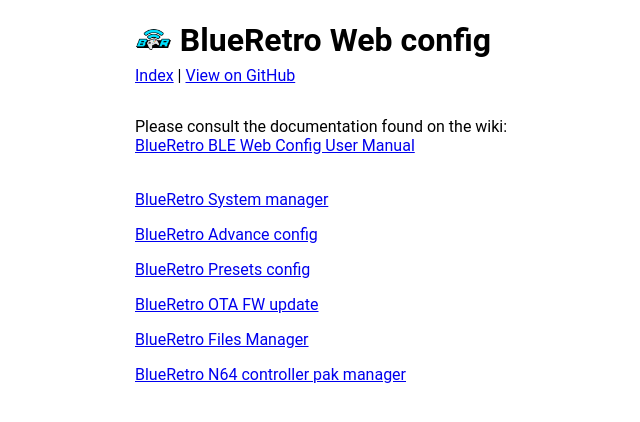
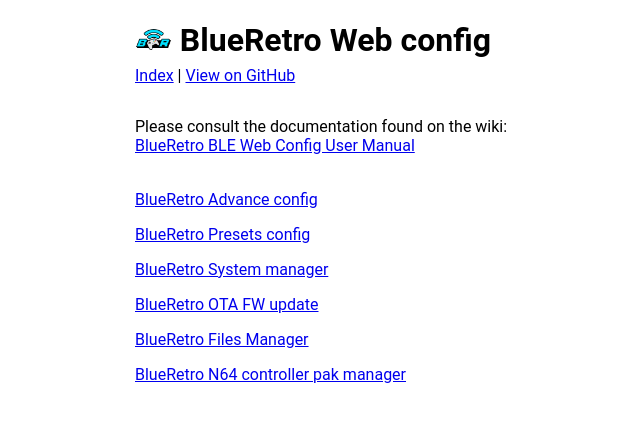
Before and after one commit to darthcloud/BlueRetroWebCfg, a Jekyll site: the page built from index.html, in a window 1280 px wide. Shown: the top 422 px of the page, without its empty margins (105-745 px from the left). Built offline with Jekyll 4.4.1, drawn with Linux system fonts in a browser that asks for light colours; part of the change alters nothing that is shown.

```diff
--- a/index.html
+++ b/index.html
@@ -7,9 +7,9 @@ index: index.html
 Please consult the documentation found on the wiki:<br>
 <a href="https://github.com/darthcloud/BlueRetro/wiki/BlueRetro-BLE-Web-Config-User-Manual" target=”_blank”>BlueRetro BLE Web Config User Manual</a><br><br>
 
-<p><a href="system.html">BlueRetro System manager</a></p>
 <p><a href="advance.html">BlueRetro Advance config</a></p>
 <p><a href="presets.html">BlueRetro Presets config</a></p>
+<p><a href="system.html">BlueRetro System manager</a></p>
 <p><a href="ota.html">BlueRetro OTA FW update</a></p>
 <p><a href="files.html">BlueRetro Files Manager</a></p>
 <p><a href="n64_ctrlpak.html">BlueRetro N64 controller pak manager</a></p>
```
